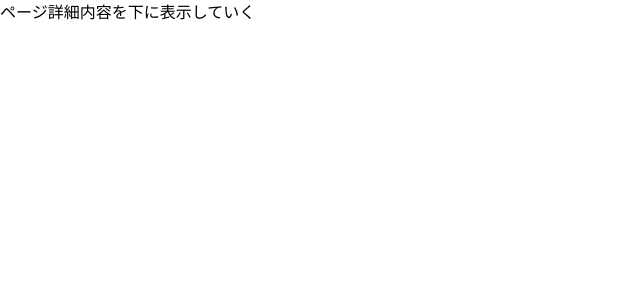
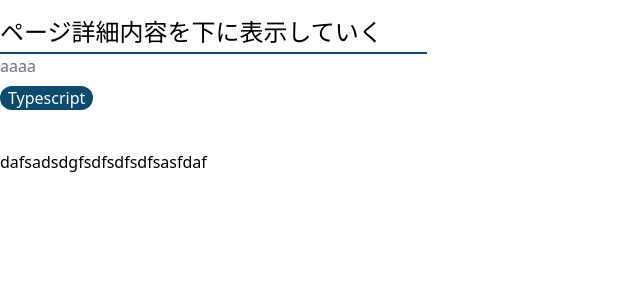
Before and after one commit to hro19/notion_blog, a Next.js app: page /posts/1 in a window 1280 px wide. Shown: the top 300 px of the page, without its empty margins (0-640 px from the left). Built offline with nearby package versions, Linux system fonts and the light colour scheme.

Commit message:
【tailwind】詳細ページのcss粗で作成

```diff
--- a/pages/posts/[slug].tsx
+++ b/pages/posts/[slug].tsx
@@ -2,8 +2,15 @@ import React from 'react';
 
 const Post = () => {
   return (
-    <div>
-      <h2>ページ詳細内容を下に表示していく</h2>
+    <div className='container mx-auto my-2 sm:my-4'>
+      <h2 className='text-2xl font-medium'>ページ詳細内容を下に表示していく</h2>
+      <i className='border-b-2 w-1/3 mt-1 border-sky-900 block'></i>
+      <span className='text-gray-500'>aaaa</span>
+      <br />
+      <p className='text-white bg-sky-900 rounded-xl font-medium mt-2 px-2 inline-block'>
+        Typescript
+      </p>
+      <div className='mt-10 font-medium'>dafsadsdgfsdfsdfsdfsasfdaf</div>
     </div>
   );
 };
```
